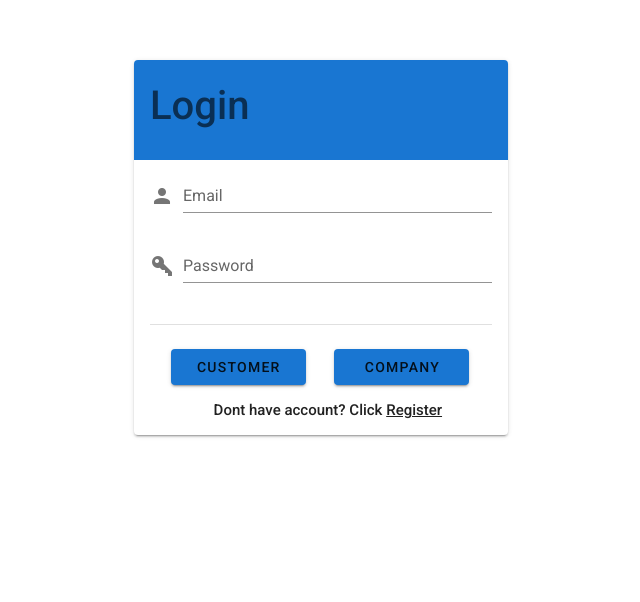
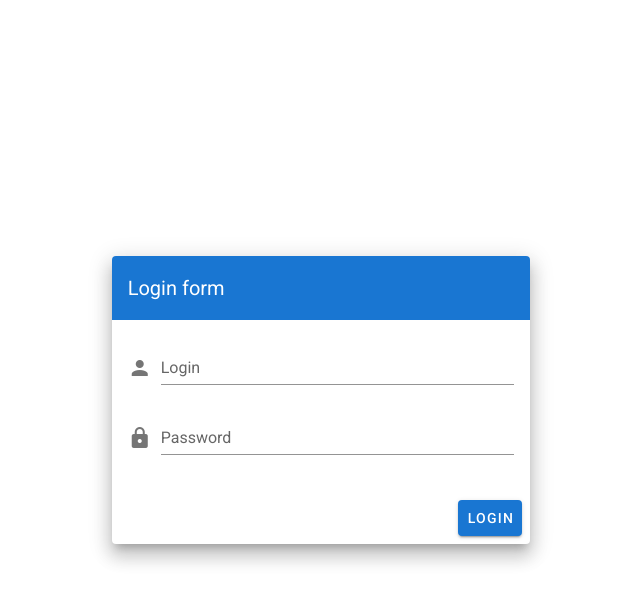
Before and after one commit to chloe868/FinalProject, a Vue app: page /login in a window 1280 px wide. Shown: the top 602 px of the page, without its empty margins (319-959 px from the left). Built offline with nearby package versions, Linux system fonts and the light colour scheme.

Commit message:
saturday

```diff
--- a/src/views/Login.vue
+++ b/src/views/Login.vue
@@ -1,84 +1,47 @@
 <template>
-  <div class=" container">
-    <v-card  class="mx-auto my-12" max-width="374" @submit="onsubmit">
-      <v-subheader height="200">
-        <h1>Login</h1>
-      </v-subheader>
+  <div id="app">
+    <v-app id="inspire">
+      <v-content>
+        <v-container fluid fill-height>
+          <v-layout align-center justify-center>
+            <v-flex xs12 sm8 md4>
+              <v-card class="elevation-12">
+                <v-toolbar color="primary" dark flat>
+                  <v-toolbar-title>Login form</v-toolbar-title>
+                  <v-spacer></v-spacer>
+
+                </v-toolbar>
                 <v-card-text>
-        <v-row align="center" class="mx-0">
-          <v-text-field v-model="input.username" :type="'email' " :rules="emailRules" required :prepend-icon="'mdi-account'" name="input-10-1" label="Email"></v-text-field>
-          <v-text-field v-model="input.password" :rules="passwordRules"  required :type="'password'" :prepend-icon="'mdi-key-variant'" name="input-10-1" label="Password" hint="At least 8 characters"></v-text-field>
-        </v-row>
+                  <v-form>
+                    <v-text-field label="Login" name="login" :prepend-icon="'mdi-account'" type="text"></v-text-field>
+
+                    <v-text-field
+                      id="password"
+                      label="Password"
+                      name="password"
+                      :prepend-icon="'mdi-lock'"
+                      type="password"
+                    ></v-text-field>
+                  </v-form>
                 </v-card-text>
-      <v-divider class="mx-4"></v-divider>
                 <v-card-actions>
-        <v-btn  id="customer">Customer</v-btn>
-        <v-btn id="company" >Company</v-btn>
-      </v-card-actions>
-       <v-card-actions>
-        <h2 >Dont have account? Click <u><a @click="register">Register</a></u></h2>
+                  <v-spacer></v-spacer>
+                  <v-btn color="primary">Login</v-btn>
                 </v-card-actions>
               </v-card>
-
+            </v-flex>
+          </v-layout>
+        </v-container>
+      </v-content>
+    </v-app>
   </div>
 </template>
 <script>
-import AUTH from '../services/auth'
+import AUTH from "../services/auth";
 export default {
-    name:'login',
+  name: "login",
   data: () => ({
-      input: {
-        email: '',
-        password: ''
-      },
-      emailRules: [v => !!v || 'Email is required'],
-      passwordRules: [
-    v => !!v || 'Password is required',
-    v => (v && v.length >= 5) || 'Password must have 5+ characters',
-    v => /(?=.*[A-Z])/.test(v) || 'Must have one uppercase character',
-    v => /(?=.*\d)/.test(v) || 'Must have one number',
-    v => /([!@$%])/.test(v) || 'Must have one special character [!@#$%]'
-]
-    }),
-    methods: {
-      onsubmit(e) {
-        e.preventDefault();
-        let user=AUTH.login(this.input.email,this.input.password);
-            if(this.input.username===""|| this.input.password===""){
-                alert("Please provide inputs...")
-            }else{
-                AUTH.setUser(user);
-                if(user!==null){
-                    Router.push('/reserved');
-                }
-            }
-
-      },
-      register(){
-        this.$router.push('/register');
-      }
-    }
+    drawer: null
+  })
 };
 </script>
-<style scoped>
-  .theme--light.v-subheader {
-    background-color: #1976d2;
-    height: 100px;
-  }
-  .btn {
-    margin-left: 30px;
-  }
-  .v-card__actions .v-btn.v-btn {
-    padding: 0 8px;
-    background-color: #1976d2;
-    margin-left: 109px;
-    width: 135px;
-  }
-  #customer,#company{
-    margin-left: 8%;
-  }
-  h2{
-    font-size: 15px;
-    margin-left: 20%;
-  }
-</style>
```
Lines whose indentation alone changed are shown as unchanged.
